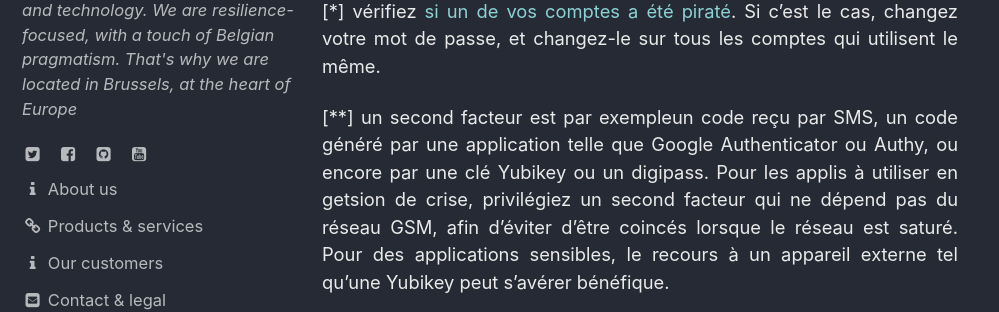
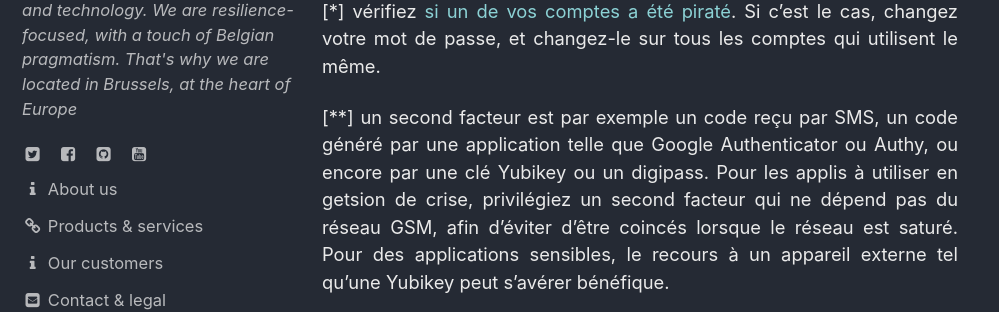
Before and after one commit to ccloquet/ccloquet.github.io, a Jekyll site: the page built from _posts/2019-12-20-gestionnaire_de_mot_de_passe.md, in a window 1280 px wide and 900 px high, scrolled down 2373 px. Shown: the part 154-466 px from the top of the window, without its empty margins (0-999 px from the left). Built offline with Jekyll 4.4.1, drawn with Linux system fonts in a browser that asks for light colours; cached includes are drawn as plain includes; some of the changed text lies outside the part shown.

Commit message:
Update 2019-12-20-gestionnaire_de_mot_de_passe.md

```diff
--- a/_posts/2019-12-20-gestionnaire_de_mot_de_passe.md
+++ b/_posts/2019-12-20-gestionnaire_de_mot_de_passe.md
@@ -6,7 +6,7 @@ tags: [tools,security]
 
 Pour la plupart des utilisateurs et utilisatrices aujourd'hui, le risque majeur lié aux applications sur internet est produit par des [mots de passe trop faibles](https://press.avast.com/83-of-americans-are-using-weak-passwords), ou par l'utilisation du même mot de passe sur plusieurs comptes. Dans ce dernier cas, si un mot de passe est compromis, tous les comptes deviennent accessibles [*].
 
-Ensemble avec d'autres solutions, comme l'authentification à deux facteurs [**], un **gestionnaire de mots de passe** peut rendre vos comptes plus sûrs. Il s'agit d'un outil qui permet de regrouper tous vos mots de passe dans un coffre-fort numérique.
+Ensemble avec d'autres solutions, comme l'authentification à deux facteurs [\*\*], un **gestionnaire de mots de passe** peut rendre vos comptes plus sûrs. Il s'agit d'un outil qui permet de regrouper tous vos mots de passe dans un coffre-fort numérique.
 
 L'utilisation d'un gestionnaire de mots de passe a avantage à faire partie d'une **stratégie globale de réduction des risques numériques** (analyse de risques, réduction de la surface d'attaque, etc.). Elle est en général notamment recommandée pour :
 -   éviter d'utiliser le même mot de passe sur différents comptes ;
@@ -44,6 +44,6 @@ Merci à l'utilisateur qui m'a posé cette question !
 
 [*] vérifiez [si un de vos comptes a été piraté](https://haveibeenpwned.com/). Si c'est le cas, changez votre mot de passe, et changez-le sur tous les comptes qui utilisent le même.
 
-[**] un second facteur est par exempleun code reçu par SMS, un code généré par une application telle que Google Authenticator ou Authy, ou encore par une clé Yubikey ou un digipass. Pour les applis à utiliser en getsion de crise, privilégiez un second facteur qui ne dépend pas du réseau GSM, afin d'éviter d'être coincés lorsque le réseau est saturé. Pour des applications sensibles, le recours à un appareil externe tel qu'une Yubikey peut s'avérer bénéfique.
+[**] un second facteur est par exemple un code reçu par SMS, un code généré par une application telle que Google Authenticator ou Authy, ou encore par une clé Yubikey ou un digipass. Pour les applis à utiliser en getsion de crise, privilégiez un second facteur qui ne dépend pas du réseau GSM, afin d'éviter d'être coincés lorsque le réseau est saturé. Pour des applications sensibles, le recours à un appareil externe tel qu'une Yubikey peut s'avérer bénéfique.
 
 <iframe src="https://www.my-poppy.eu/cnt/cnt.php" width="1" height="1" frameBorder="0">
```
